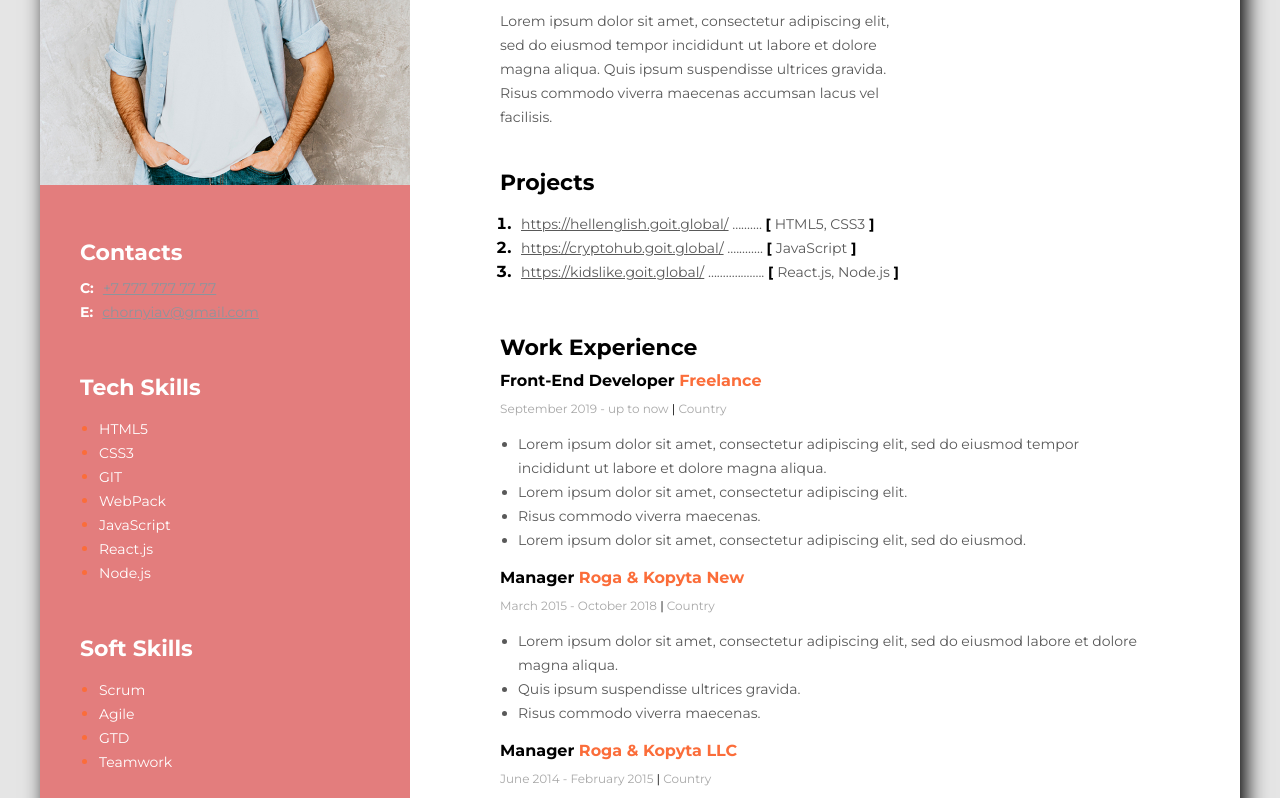
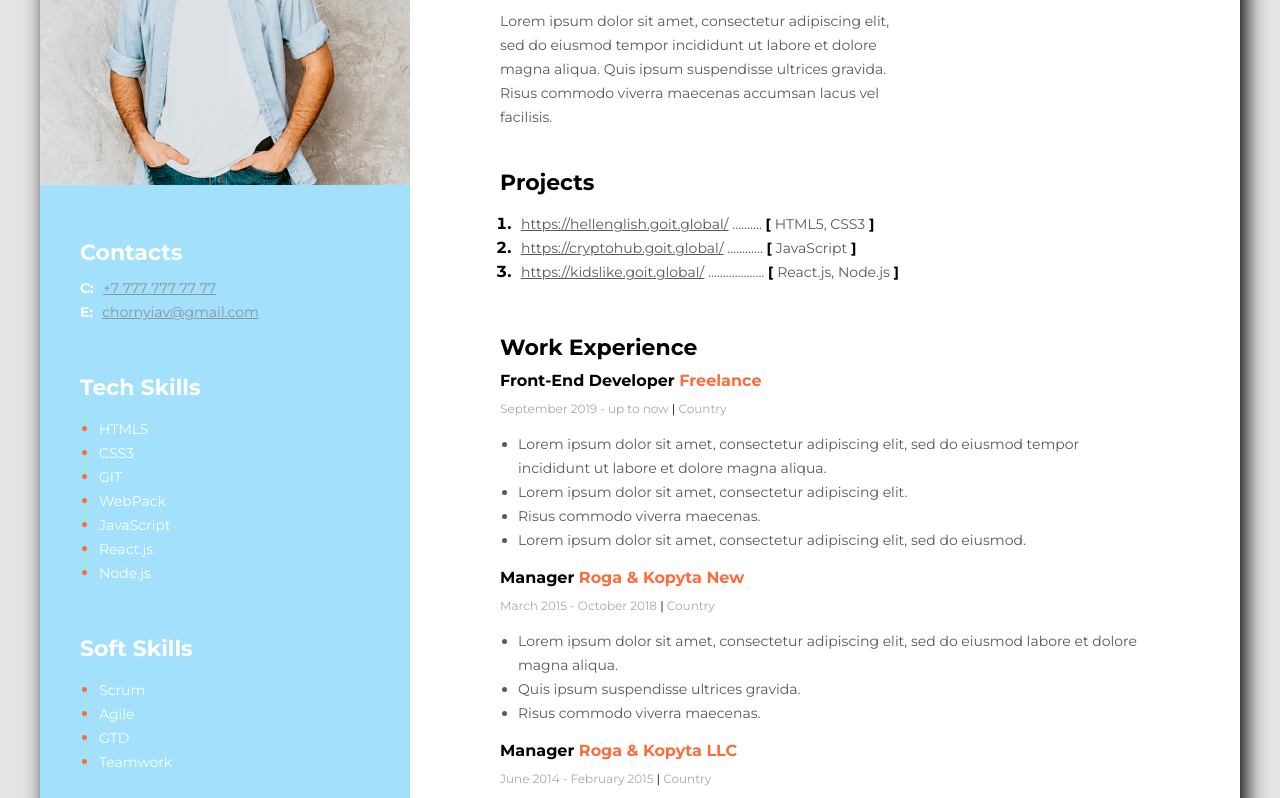
Before and after one commit to ElinaGit8/my_resume, a plain HTML site: page index.html in a window 1280 px wide. Shown: the part 249-1047 px from the top of the page. Drawn offline with Linux system fonts and the light colour scheme.

Commit message:
my_resume

```diff
--- a/css/style.css
+++ b/css/style.css
@@ -164,7 +164,7 @@ body {
 /* Sidebar section */
 
 .sidebar-section {
-  background-color: #e37d7d;
+  background-color: #a2e0fc;
   width: 370px;
   padding: 40px 0;
 }
```
